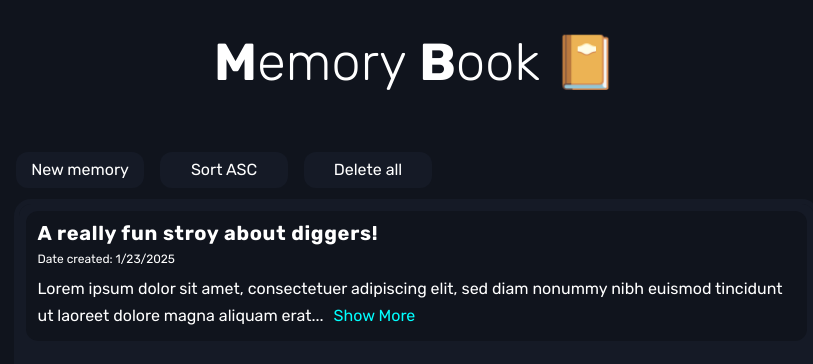
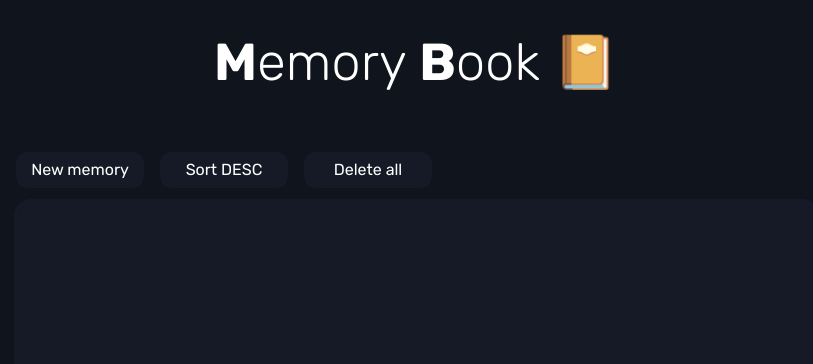
Before and after one commit to AmirabasNasirzadeh/memory-book, a React (Create React App) app: page / in a window 1280 px wide. Shown: the top 364 px of the page, without its empty margins (224-1037 px from the left). Built offline with nearby package versions, Linux system fonts and the light colour scheme.

Commit message:
Sort, Delete all & saving in Local storage

```diff
--- a/src/App.js
+++ b/src/App.js
@@ -1,9 +1,18 @@
 import { useState } from "react";
+import { useLocalStorage } from "./useLocalStorage";
 
 const tempMemories = [
   {
+    id: "1232025",
     title: "A really fun stroy about diggers!",
     date: "1/23/2025",
+    content:
+      "Lorem ipsum dolor sit amet, consectetuer adipiscing elit, sed diam nonummy nibh euismod tincidunt ut laoreet dolore magna aliquam erat volutpat. Ut wisi enim ad minim veniam, quis nostrud exerci tation ullamcorper suscipit lobortis nisl ut aliquip ex ea commodo consequat. Duis autem vel eum iriure dolor in hendrerit in vulputate velit esse molestie consequat, vel illum dolore eu feugiat nulla facilisis at vero eros et accumsan et iusto odio dignissim qui blandit praesent luptatum zzril delenit augue duis dolore te feugait nulla facilisi.",
+  },
+  {
+    id: "1242025",
+    title: "Ambatukam!",
+    date: "1/24/2025",
     content:
       "Lorem ipsum dolor sit amet, consectetuer adipiscing elit, sed diam nonummy nibh euismod tincidunt ut laoreet dolore magna aliquam erat volutpat. Ut wisi enim ad minim veniam, quis nostrud exerci tation ullamcorper suscipit lobortis nisl ut aliquip ex ea commodo consequat. Duis autem vel eum iriure dolor in hendrerit in vulputate velit esse molestie consequat, vel illum dolore eu feugiat nulla facilisis at vero eros et accumsan et iusto odio dignissim qui blandit praesent luptatum zzril delenit augue duis dolore te feugait nulla facilisi.",
   },
@@ -11,28 +20,49 @@ const tempMemories = [
 
 export default function App() {
   const [isExpanded, setIsExpanded] = useState(false);
+  const [memories, setMemories] = useLocalStorage([], "Memories");
+  const [sort, setSort] = useLocalStorage("DESC");
+
+  function handleDeleteMemories() {
+    setMemories([]);
+  }
+
+  function handleSort() {
+    setMemories((memories) => reverse([...memories]));
+    setSort((currSort) => (currSort === "ASC" ? "DESC" : "ASC"));
+  }
 
   return (
     <div>
       <MainHeader />
       <ButtonsContainer />
       <div className="container">
+        {memories.map((memory) => {
+          return (
             <Memory
-          title={tempMemories[0].title}
-          date={tempMemories[0].date}
-          content={tempMemories[0].content}
+              title={memory.title}
+              date={memory.date}
+              content={memory.content}
               isExpanded={isExpanded}
               setIsExpanded={setIsExpanded}
+              id={memory.id}
+              key={memory.id}
             />
+          );
+        })}
       </div>
     </div>
   );
+
+  function reverse(array) {
+    return array.map((item, index) => array[array.length - 1 - index]);
   }
 
   function MainHeader() {
     return (
       <h1 className="header--1">
-      <span className="bold">M</span>emory <span className="bold">B</span>ook 📔
+        <span className="bold">M</span>emory <span className="bold">B</span>ook
+        📔
       </h1>
     );
   }
@@ -41,30 +71,36 @@ function ButtonsContainer() {
     return (
       <div className="buttons--container">
         <p className="button">New memory</p>
-      <p className="button">Sort ASC</p>
-      <p className="button">Delete all</p>
+        <p className="button" onClick={handleSort}>
+          Sort {sort}
+        </p>
+        <p className="button" onClick={handleDeleteMemories}>
+          Delete all
+        </p>
       </div>
     );
   }
 
-function Memory({ title, date, content, isExpanded, setIsExpanded }) {
+  function Memory({ title, date, content, isExpanded, setIsExpanded, id }) {
+    const [isThisItemExpanded1, setIsThisItemExpanded1] = useState(isExpanded);
+
     return (
-    <div className="memory">
+      <div className="memory" data-id={id}>
         <h2 className="header--2">{title}</h2>
         <p className="memory--date">Date created: {date}</p>
-      <p className="memory--content">
+        <span className="memory--content">
           <TextExpander
+            setIsThisItemExpanded1={setIsThisItemExpanded1}
             collapsedNumWords={20}
             btnColor="aqua"
             showBtnText="Show More"
             hideBtnText="Show Less"
             isExpanded={isExpanded}
-          setIsExpanded={setIsExpanded}
           >
             {content}
           </TextExpander>
-      </p>
-      {isExpanded && (
+        </span>
+        {isThisItemExpanded1 && (
           <div className="memory--buttons__container">
             <p className="button">Delete</p>
             <p className="button">Edit</p>
@@ -73,17 +109,20 @@ function Memory({ title, date, content, isExpanded, setIsExpanded }) {
       </div>
     );
   }
+}
 
 function TextExpander({
   children,
+  setIsThisItemExpanded1,
   collapsedNumWords = 10,
   className = "",
   btnColor = "#1f09cd",
   showBtnText = "Show more",
   hideBtnText = "Show less",
   isExpanded,
-  setIsExpanded,
 }) {
+  const [isThisItemExpanded2, setIsThisItemExpanded2] = useState(isExpanded);
+
   const btnStyle = {
     background: "none",
     border: "none",
@@ -93,15 +132,21 @@ function TextExpander({
     color: btnColor,
   };
 
-  const displayText = isExpanded
+  const displayText = isThisItemExpanded2
     ? children
     : children.split(" ").slice(0, collapsedNumWords).join(" ") + "...";
 
   return (
     <div className={className}>
       {displayText}{" "}
-      <button onClick={() => setIsExpanded((exp) => !exp)} style={btnStyle}>
-        {isExpanded ? hideBtnText : showBtnText}
+      <button
+        onClick={() => {
+          setIsThisItemExpanded2((exp) => !exp);
+          setIsThisItemExpanded1((exp) => !exp);
+        }}
+        style={btnStyle}
+      >
+        {isThisItemExpanded2 ? hideBtnText : showBtnText}
       </button>
     </div>
   );
--- /dev/null
+++ b/src/useLocalStorage.js
@@ -0,0 +1,18 @@
+import { useState, useEffect } from "react";
+
+export function useLocalStorage(initArray, keyName) {
+  const [value, setValue] = useState(function () {
+    const storedValue = localStorage.getItem(keyName);
+    const data = storedValue ? JSON.parse(storedValue) : initArray;
+    return data;
+  });
+
+  useEffect(
+    function () {
+      localStorage.setItem(keyName, JSON.stringify(value));
+    },
+    [value, keyName]
+  );
+
+  return [value, setValue];
+}
```
Lines whose indentation alone changed are shown as unchanged.
